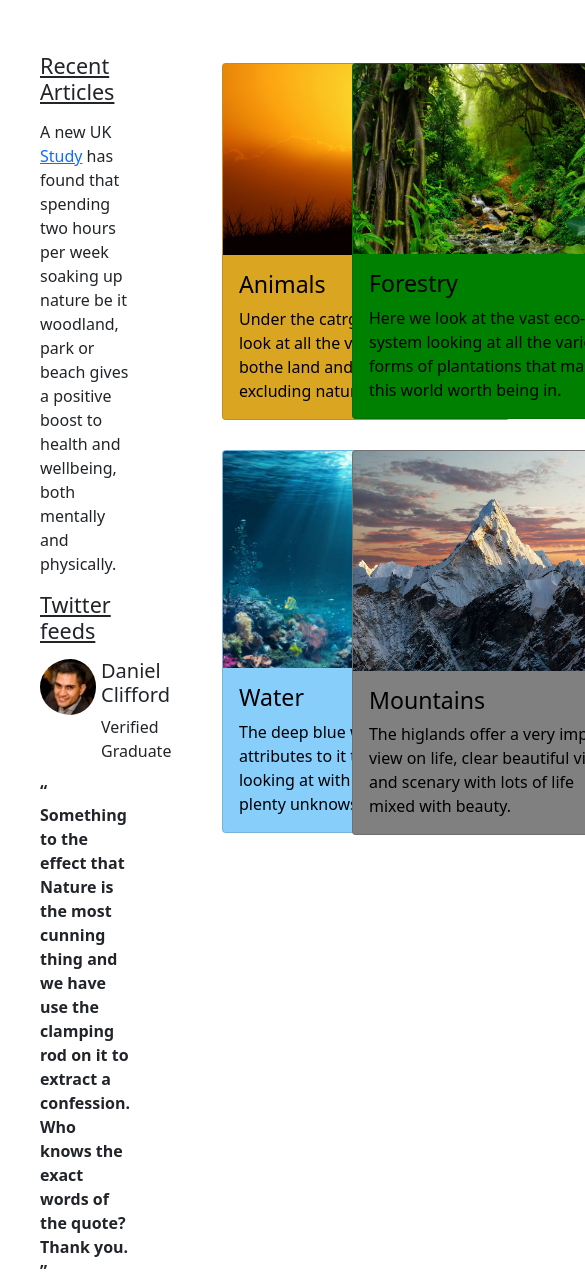
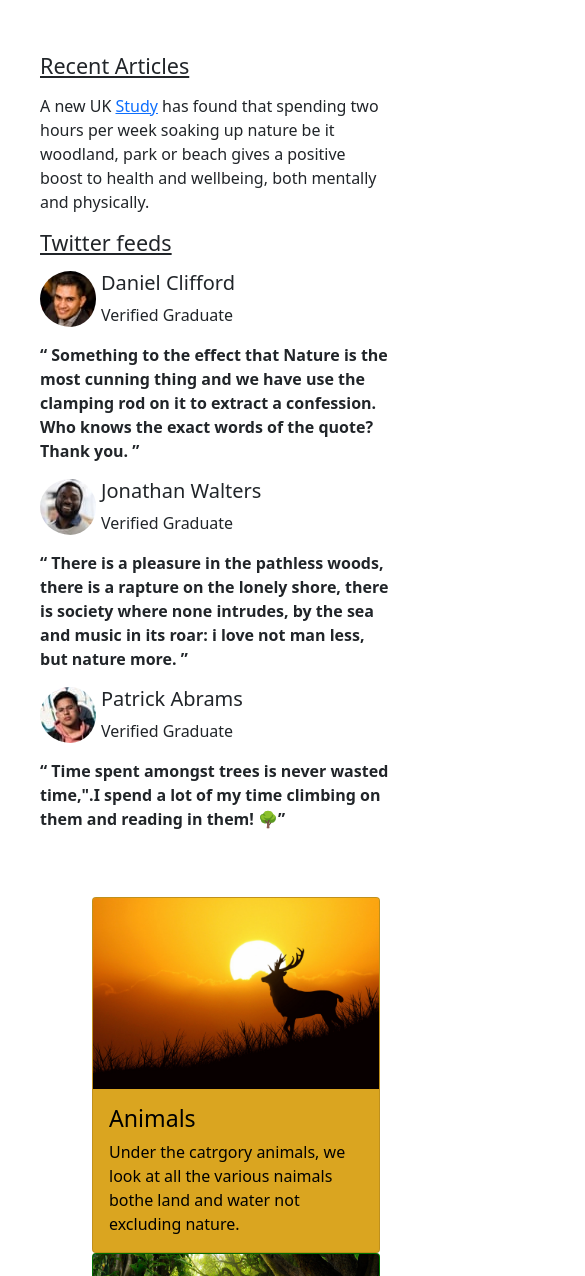
Before and after one commit to Naggayi-Daphne-Pearl/TUSIMBUDE-, a plain HTML site: page index.html in a window 390 px wide. Shown: the part 724-2000 px from the top of the page, 585 px wide, since content can reach past the window. Drawn offline with nearby package versions, Linux system fonts and the light colour scheme.

Commit message:
update index.html
Change the active image in the slider to the animals image
change path for forest/woods image
make class main and its chilsd elements stack up before on extra small amd small devices then go horizontal frpm medium up.

```diff
--- a/index.html
+++ b/index.html
@@ -37,17 +37,17 @@
         </div>
         <div class="carousel-inner">
           <div class="carousel-item active">
-            <img src="/Images/Nature-2.jpg" class="d-block w-100" alt="woods">
-            <div class="carousel-caption d-none d-md-block">
-              <h5>Woods</h5>
-              <p>Fancy a nature walk.</p>
-            </div>
-          </div>
-          <div class="carousel-item">
             <img src="/Images/Nature-1.jpg" class="d-block w-100" alt="animals">
             <div class="carousel-caption d-none d-md-block">
               <h5>Animals</h5>
               <p>The beautiful wild.</p>
+            </div>
+          </div>
+					<div class="carousel-item">
+            <img src="Images/nature-2.jpg" class="d-block w-100" alt="woods">
+            <div class="carousel-caption d-none d-md-block">
+              <h5>Woods</h5>
+              <p>Fancy a nature walk.</p>
             </div>
           </div>
           <div class="carousel-item">
@@ -69,7 +69,7 @@
       </div>
     <div class="container">
         <div class="row">
-            <div class="col-4 aside">
+            <div class="col-md-4 aside">
                 <div class="row">
                     <div class="col">
                         <h4 class="header">Recent Articles</h4>
@@ -135,9 +135,9 @@
                     </div>
 
                 </div>
-                <div class="col-8 main">
+                <div class="col-md-8 main">
                     <div class="row upper">
-                        <div class="col-6">
+                        <div class="col-md-6">
                             <div class="card" style="width: 18rem; background-color: goldenrod; color:black;">
                                 <img src="/Images/Nature-1.jpg" class="card-img-top" alt="...">
                                 <div class="card-body">
@@ -146,9 +146,9 @@
                                 </div>
                               </div>
                         </div>
-                        <div class="col-6">
+                        <div class="col-md-6">
                             <div class="card" style="width: 18rem; background-color: green; color:black;">
-                                <img src="/Images/Nature-2.jpg" style="height: 190px;" class="card-img-top" alt="...">
+                                <img src="Images/nature-2.jpg" style="height: 190px;" class="card-img-top" alt="...">
                                 <div class="card-body">
                                     <h3>Forestry</h3>
                                   <p class="card-text">Here we look at the vast eco-system looking at all the various forms of plantations that make this world worth being in.</p>
@@ -157,7 +157,7 @@
                         </div>
                     </div>
                     <div class="row">
-                        <div class="col-6">
+                        <div class="col-md-6">
                             <div class="card" style="width: 18rem; background-color: lightskyblue; color:black;">
                                 <img src="/Images/nature-3.jpg" class="card-img-top" alt="...">
                                 <div class="card-body">
@@ -166,7 +166,7 @@
                                 </div>
                               </div>
                         </div>
-                        <div class="col-6">
+                        <div class="col-md-6">
                             <div class="card" style="width: 18rem; background-color: grey; color:black;">
                                 <img src="/Images/nature-4.jpg" style="height: 220px;" class="card-img-top" alt="...">
                                 <div class="card-body">
```
